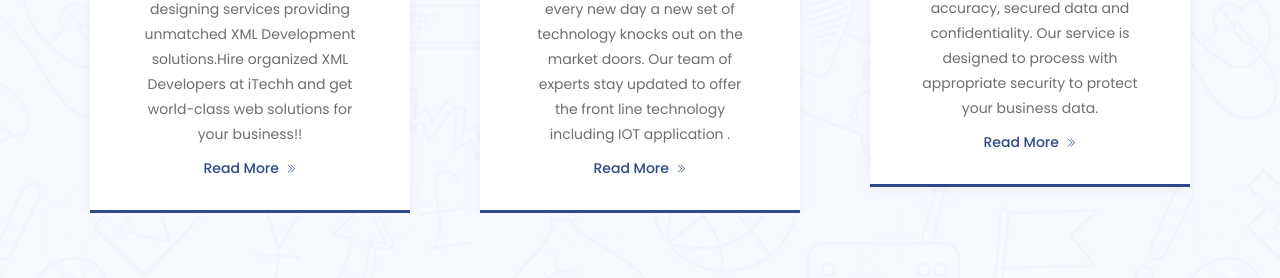
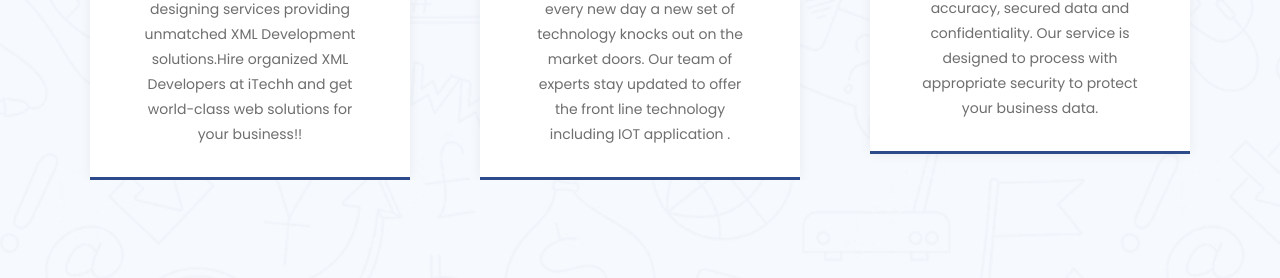
Before and after one commit to Jagatheesh21/itechhsolution.github.io, a plain HTML site: page services.html in a window 1280 px wide. Shown: the part 2095-2373 px from the top of the page. Drawn offline with nearby package versions, Linux system fonts and the light colour scheme; some packages are replaced by stand-ins of ours; a web font is replaced by a local one.

Commit message:
Second Commit

```diff
--- a/services.html
+++ b/services.html
@@ -291,7 +291,7 @@
                                         <p>Top-notch web infrastructure designing services providing unmatched XML Development solutions.Hire organized XML Developers at iTechh and get world-class web solutions for your business!!</p>
 
                                     </div>
-<a class="ttm-btn ttm-btn-size-sm ttm-btn-color-skincolor btn-inline ttm-icon-btn-right mt-10">Read More <i class="ti ti-angle-double-right"></i></a>
+<!-- <a class="ttm-btn ttm-btn-size-sm ttm-btn-color-skincolor btn-inline ttm-icon-btn-right mt-10">Read More <i class="ti ti-angle-double-right"></i></a> -->
 
                                 </div>
                             </div>
@@ -310,7 +310,7 @@
 With every new day a new set of technology knocks out on the market doors. Our team of experts stay updated to offer the front line technology including IOT application .</p>
                                     </div>
 
-                                    <a class="ttm-btn ttm-btn-size-sm ttm-btn-color-skincolor btn-inline ttm-icon-btn-right mt-10">Read More <i class="ti ti-angle-double-right"></i></a>
+                                    <!-- <a class="ttm-btn ttm-btn-size-sm ttm-btn-color-skincolor btn-inline ttm-icon-btn-right mt-10">Read More <i class="ti ti-angle-double-right"></i></a> -->
                                 </div>
                             </div>
                             <!-- featured-imagebox-services -->
@@ -326,7 +326,7 @@ With every new day a new set of technology knocks out on the market doors. Our t
                                     <div class="featured-desc"><!-- featured-title -->
                                         <p>We provide data entry services for global clients with accuracy, secured data and confidentiality. Our service is designed to process with appropriate security to protect your business data.</p>
                                     </div>
-                                    <a class="ttm-btn ttm-btn-size-sm ttm-btn-color-skincolor btn-inline ttm-icon-btn-right mt-10">Read More <i class="ti ti-angle-double-right"></i></a>
+                                    <!-- <a class="ttm-btn ttm-btn-size-sm ttm-btn-color-skincolor btn-inline ttm-icon-btn-right mt-10">Read More <i class="ti ti-angle-double-right"></i></a> -->
                                 </div>
                             </div>
                             <!-- featured-imagebox-services -->
```
Also changed, not shown: contact-us.html (+2 -1 lines).
